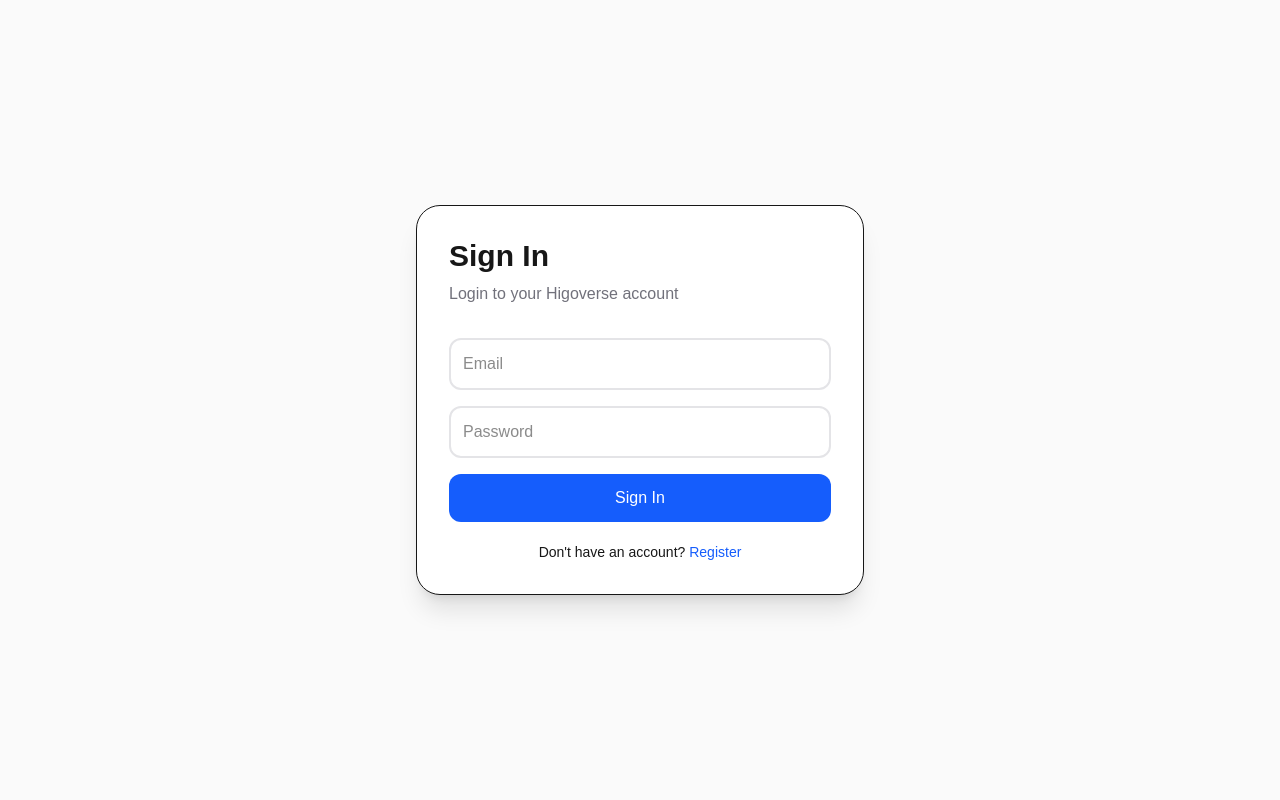
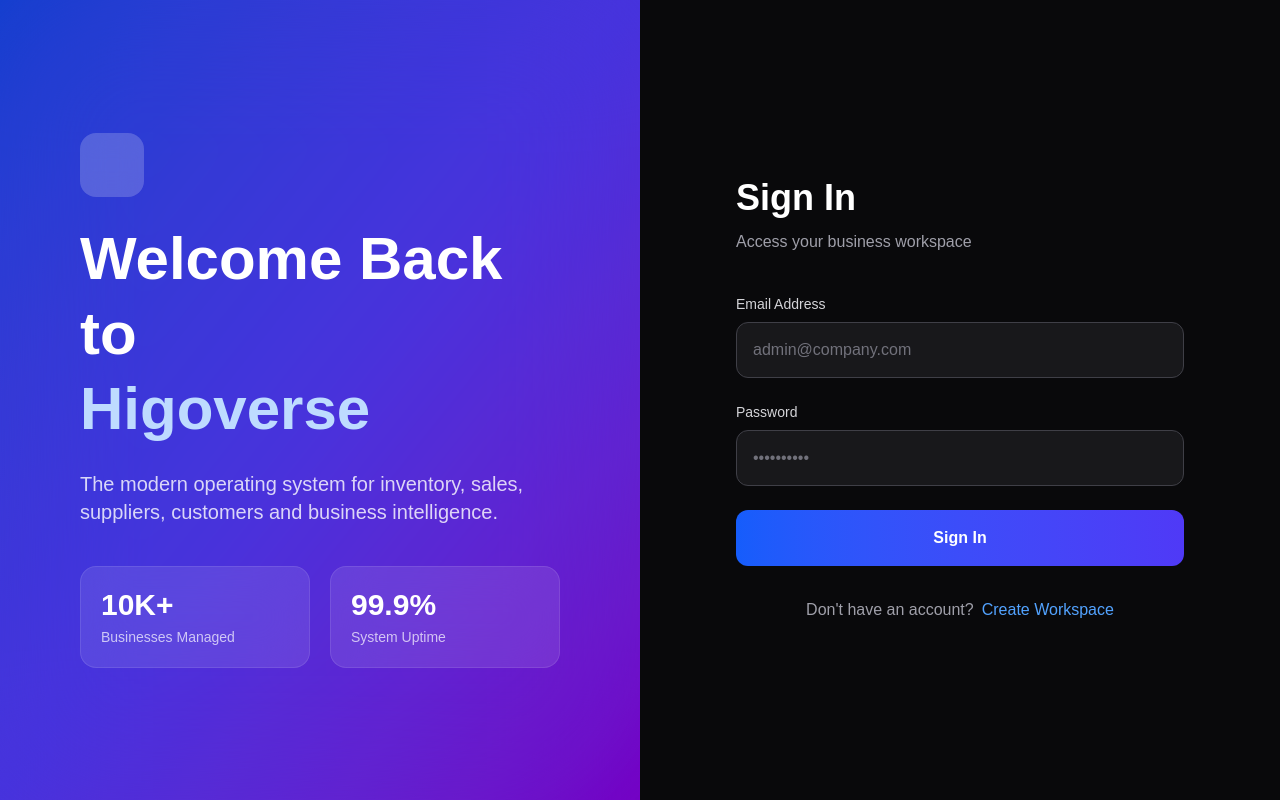
Before and after one commit to njosuedev/higoverse-os, a Next.js app in the folder apps/web/: page /login in a window 1280 px wide. Built offline with nearby package versions, Linux system fonts and the light colour scheme.

Commit message:
feat: refactor login and registration pages for improved structure and user experience

```diff
--- a/apps/web/app/login/page.tsx
+++ b/apps/web/app/login/page.tsx
@@ -1,34 +1,28 @@
 "use client";
 
 import { useState } from "react";
-import { useRouter } from "next/navigation";
-import Link from "next/link";
-
-const API_URL = "https://higoverse-auth.vercel.app/api/v1/auth";
 
 export default function LoginPage() {
-  const router = useRouter();
+  const [email, setEmail] = useState("");
+  const [password, setPassword] = useState("");
 
-  const [loading, setLoading] = useState(false);
-
-  const [form, setForm] = useState({
-    email: "",
-    password: "",
-  });
-
-  async function handleSubmit(e: React.FormEvent) {
+  const handleLogin = async (e: React.FormEvent) => {
     e.preventDefault();
 
     try {
-      setLoading(true);
-
-      const res = await fetch(`${API_URL}/login`, {
+      const res = await fetch(
+        "https://higoverse-auth.vercel.app/api/v1/auth/login",
+        {
           method: "POST",
           headers: {
             "Content-Type": "application/json",
           },
-        body: JSON.stringify(form),
-      });
+          body: JSON.stringify({
+            email,
+            password,
+          }),
+        }
+      );
 
       const data = await res.json();
 
@@ -37,71 +31,165 @@
         return;
       }
 
-      localStorage.setItem(
-        "access_token",
-        data.access_token
-      );
+      localStorage.setItem("token", data.access_token);
 
-      localStorage.setItem(
-        "user",
-        JSON.stringify(data.user)
-      );
-
-      router.push("/dashboard");
-    } catch (error) {
-      console.error(error);
+      window.location.href = "/dashboard";
+    } catch {
       alert("Network error");
-    } finally {
-      setLoading(false);
     }
-  }
+  };
 
   return (
-    <div className="min-h-screen flex items-center justify-center bg-zinc-50 p-6">
-      <div className="w-full max-w-md bg-white rounded-3xl border p-8 shadow-xl">
-        <h1 className="text-3xl font-bold">Sign In</h1>
+    <div className="min-h-screen bg-black flex">
 
-        <p className="text-zinc-500 mt-2">
-          Login to your Higoverse account
+      {/* LEFT SIDE */}
+      <div className="hidden lg:flex w-1/2 relative overflow-hidden">
+        <div className="absolute inset-0 bg-gradient-to-br from-blue-700 via-indigo-600 to-purple-700" />
+
+        <div className="absolute inset-0 backdrop-blur-3xl bg-black/10" />
+
+        <div className="relative z-10 flex flex-col justify-center px-20 text-white">
+          <div className="mb-10">
+            <div className="w-16 h-16 rounded-2xl bg-white/20 backdrop-blur-md mb-6" />
+
+            <h1 className="text-6xl font-bold leading-tight">
+              Welcome Back to
+              <span className="block text-blue-200">
+                Higoverse
+              </span>
+            </h1>
+
+            <p className="mt-6 text-xl text-white/80 max-w-lg">
+              The modern operating system for inventory,
+              sales, suppliers, customers and business intelligence.
             </p>
+          </div>
 
-        <form onSubmit={handleSubmit} className="mt-8 space-y-4">
+          <div className="grid grid-cols-2 gap-5 max-w-xl">
+            <div className="rounded-2xl bg-white/10 backdrop-blur-xl p-5 border border-white/10">
+              <div className="text-3xl font-bold">10K+</div>
+              <div className="text-white/70 text-sm mt-1">
+                Businesses Managed
+              </div>
+            </div>
+
+            <div className="rounded-2xl bg-white/10 backdrop-blur-xl p-5 border border-white/10">
+              <div className="text-3xl font-bold">99.9%</div>
+              <div className="text-white/70 text-sm mt-1">
+                System Uptime
+              </div>
+            </div>
+          </div>
+        </div>
+      </div>
+
+      {/* RIGHT SIDE */}
+      <div className="flex-1 flex items-center justify-center bg-zinc-950 px-6">
+
+        <div className="w-full max-w-md">
+
+          <div className="mb-10">
+            <h2 className="text-4xl font-bold text-white">
+              Sign In
+            </h2>
+
+            <p className="text-zinc-400 mt-3">
+              Access your business workspace
+            </p>
+          </div>
+
+          <form
+            onSubmit={handleLogin}
+            className="space-y-6"
+          >
+
+            <div>
+              <label className="block text-sm text-zinc-300 mb-2">
+                Email Address
+              </label>
+
               <input
                 type="email"
-            placeholder="Email"
-            value={form.email}
-            onChange={(e) =>
-              setForm({ ...form, email: e.target.value })
-            }
-            className="w-full rounded-xl border-2 border-zinc-200 p-3"
+                placeholder="admin@company.com"
+                value={email}
+                onChange={(e) => setEmail(e.target.value)}
                 required
+                className="
+                  w-full
+                  h-14
+                  rounded-xl
+                  bg-zinc-900
+                  border
+                  border-zinc-700
+                  px-4
+                  text-white
+                  placeholder:text-zinc-500
+                  focus:outline-none
+                  focus:border-blue-500
+                  focus:ring-4
+                  focus:ring-blue-500/20
+                "
               />
+            </div>
+
+            <div>
+              <label className="block text-sm text-zinc-300 mb-2">
+                Password
+              </label>
 
               <input
                 type="password"
-            placeholder="Password"
-            value={form.password}
-            onChange={(e) =>
-              setForm({ ...form, password: e.target.value })
-            }
-            className="w-full rounded-xl border-2 border-zinc-200 p-3"
+                placeholder="••••••••••"
+                value={password}
+                onChange={(e) => setPassword(e.target.value)}
                 required
+                className="
+                  w-full
+                  h-14
+                  rounded-xl
+                  bg-zinc-900
+                  border
+                  border-zinc-700
+                  px-4
+                  text-white
+                  placeholder:text-zinc-500
+                  focus:outline-none
+                  focus:border-blue-500
+                  focus:ring-4
+                  focus:ring-blue-500/20
+                "
               />
+            </div>
 
             <button
-            disabled={loading}
-            className="w-full bg-blue-600 text-white py-3 rounded-xl"
+              type="submit"
+              className="
+                w-full
+                h-14
+                rounded-xl
+                bg-gradient-to-r
+                from-blue-600
+                to-indigo-600
+                text-white
+                font-semibold
+                hover:opacity-90
+                transition
+              "
             >
-            {loading ? "Signing In..." : "Sign In"}
+              Sign In
             </button>
           </form>
 
-        <p className="text-center mt-5 text-sm">
-          Don't have an account?{" "}
-          <Link href="/register" className="text-blue-600">
-            Register
-          </Link>
-        </p>
+          <div className="mt-8 text-center text-zinc-400">
+            Don't have an account?
+            <a
+              href="/register"
+              className="text-blue-400 ml-2 hover:text-blue-300"
+            >
+              Create Workspace
+            </a>
+          </div>
+        </div>
       </div>
     </div>
   );
--- a/apps/web/app/register/page.tsx
+++ b/apps/web/app/register/page.tsx
@@ -1,36 +1,30 @@
 "use client";
 
 import { useState } from "react";
-import { useRouter } from "next/navigation";
-import Link from "next/link";
-
-const API_URL = "https://higoverse-auth.vercel.app/api/v1/auth";
 
 export default function RegisterPage() {
-  const router = useRouter();
-
-  const [loading, setLoading] = useState(false);
-
   const [form, setForm] = useState({
     shop_name: "",
     email: "",
+    password: "",
     phone: "",
-    password: "",
   });
 
-  async function handleSubmit(e: React.FormEvent) {
+  const handleRegister = async (
+    e: React.FormEvent
+  ) => {
     e.preventDefault();
 
-    try {
-      setLoading(true);
-
-      const res = await fetch(`${API_URL}/register`, {
+    const res = await fetch(
+      "https://higoverse-auth.vercel.app/api/v1/auth/register",
+      {
         method: "POST",
         headers: {
           "Content-Type": "application/json",
         },
         body: JSON.stringify(form),
-      });
+      }
+    );
 
     const data = await res.json();
 
@@ -39,55 +33,64 @@
       return;
     }
 
-      alert("Account created successfully");
-
-      router.push("/login");
-    } catch (error) {
-      console.error(error);
-      alert("Network error");
-    } finally {
-      setLoading(false);
-    }
-  }
+    alert("Workspace created successfully");
+    window.location.href = "/login";
+  };
 
   return (
-    <div className="min-h-screen flex items-center justify-center bg-zinc-50 p-6">
-      <div className="w-full max-w-md bg-white rounded-3xl border p-8 shadow-xl">
-        <h1 className="text-3xl font-bold">Create Account</h1>
+    <div className="min-h-screen bg-black flex items-center justify-center px-6">
 
-        <p className="text-zinc-500 mt-2">
-          Create your Higoverse business workspace
+      <div className="w-full max-w-2xl rounded-3xl border border-zinc-800 bg-zinc-950 p-10">
+
+        <div className="text-center mb-10">
+          <h1 className="text-5xl font-bold text-white">
+            Create Workspace
+          </h1>
+
+          <p className="text-zinc-400 mt-4">
+            Launch your business on Higoverse
           </p>
+        </div>
 
-        <form onSubmit={handleSubmit} className="mt-8 space-y-4">
+        <form
+          onSubmit={handleRegister}
+          className="grid md:grid-cols-2 gap-5"
+        >
           <input
-            placeholder="Shop Name"
+            placeholder="Business Name"
             value={form.shop_name}
             onChange={(e) =>
-              setForm({ ...form, shop_name: e.target.value })
+              setForm({
+                ...form,
+                shop_name: e.target.value,
+              })
             }
-            className="w-full rounded-xl border-2 border-zinc-200 p-3"
-            required
-          />
-
-          <input
-            type="email"
-            placeholder="Email"
-            value={form.email}
-            onChange={(e) =>
-              setForm({ ...form, email: e.target.value })
-            }
-            className="w-full rounded-xl border-2 border-zinc-200 p-3"
-            required
+            className="h-14 rounded-xl bg-zinc-900 border border-zinc-700 px-4 text-white"
           />
 
           <input
             placeholder="Phone Number"
             value={form.phone}
             onChange={(e) =>
-              setForm({ ...form, phone: e.target.value })
+              setForm({
+                ...form,
+                phone: e.target.value,
+              })
             }
-            className="w-full rounded-xl border-2 border-zinc-200 p-3"
+            className="h-14 rounded-xl bg-zinc-900 border border-zinc-700 px-4 text-white"
+          />
+
+          <input
+            type="email"
+            placeholder="Email Address"
+            value={form.email}
+            onChange={(e) =>
+              setForm({
+                ...form,
+                email: e.target.value,
+              })
+            }
+            className="h-14 rounded-xl bg-zinc-900 border border-zinc-700 px-4 text-white"
           />
 
           <input
@@ -95,26 +98,30 @@
             placeholder="Password"
             value={form.password}
             onChange={(e) =>
-              setForm({ ...form, password: e.target.value })
+              setForm({
+                ...form,
+                password: e.target.value,
+              })
             }
-            className="w-full rounded-xl border-2 border-zinc-200 p-3"
-            required
+            className="h-14 rounded-xl bg-zinc-900 border border-zinc-700 px-4 text-white"
           />
 
           <button
-            disabled={loading}
-            className="w-full bg-blue-600 text-white py-3 rounded-xl"
+            type="submit"
+            className="
+              md:col-span-2
+              h-14
+              rounded-xl
+              bg-gradient-to-r
+              from-blue-600
+              to-indigo-600
+              text-white
+              font-semibold
+            "
           >
-            {loading ? "Creating..." : "Create Account"}
+            Create Workspace
           </button>
         </form>
-
-        <p className="text-center mt-5 text-sm">
-          Already have an account?{" "}
-          <Link href="/login" className="text-blue-600">
-            Login
-          </Link>
-        </p>
       </div>
     </div>
   );
```
Lines whose indentation alone changed are shown as unchanged.
